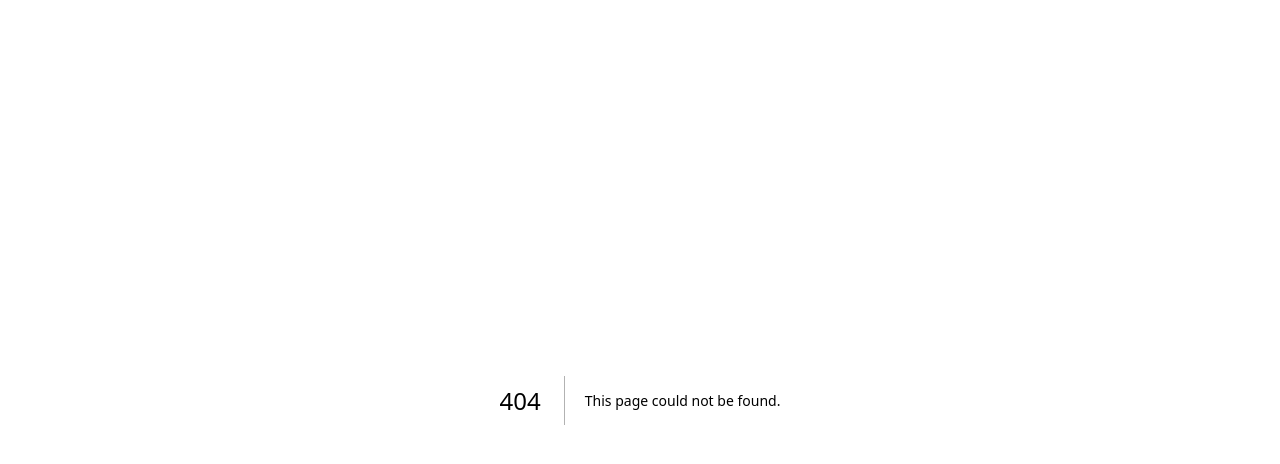
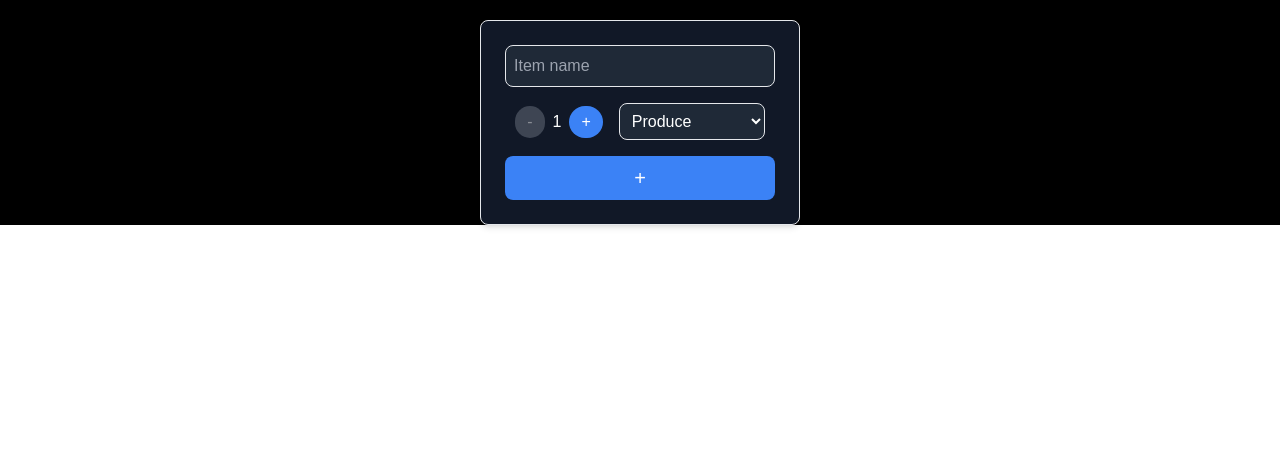
Before and after one commit to darshandahal/cprg306-assignments, a Next.js app: page /week-5 in a window 1280 px wide. Before the commit this address had no page. Shown: the top 464 px of the page. Built offline with nearby package versions, Linux system fonts and the light colour scheme.

Commit message:
week-5 assignment completed

```diff
--- a/app/page.js
+++ b/app/page.js
@@ -8,6 +8,7 @@
         <li><Link href="/week-2">Week-2</Link></li>
         <li><Link href="/week-3">Week-3</Link></li>
         <li><Link href="/week-4">Week-4</Link></li>
+        <li><Link href="/week-5">Week-5</Link></li>
       </ul>
     </main>
   )
--- /dev/null
+++ b/app/week-5/new-item.js
@@ -0,0 +1,105 @@
+
+"use client";
+
+import { useState } from 'react';
+
+export default function NewItem() {
+
+  const [name, setName] = useState("");
+  const [quantity, setQuantity] = useState(1);
+  const [category, setCategory] = useState("produce");
+
+
+  const increment = () => {
+    setQuantity((prevQuantity) => (prevQuantity < 20 ? prevQuantity + 1 : prevQuantity));
+  };
+
+  const decrement = () => {
+    setQuantity((prevQuantity) => (prevQuantity > 1 ? prevQuantity - 1 : prevQuantity));
+  };
+
+
+  const handleSubmit = (e) => {
+    e.preventDefault();
+
+
+    const item = {
+      name,
+      quantity,
+      category,
+    };
+
+
+    alert(`Name: ${name}, Quantity: ${quantity}, Category: ${category}`);
+
+
+    setName("");
+    setQuantity(1);
+    setCategory("produce");
+  };
+
+  return (
+    <div className="flex items-center justify-center bg-black pt-5">
+      <div className="flex flex-col items-center space-y-4 p-6 border rounded-lg shadow-md w-80 bg-gray-900">
+
+        <input
+          type="text"
+          value={name}
+          onChange={(e) => setName(e.target.value)}
+          placeholder="Item name"
+          required
+          className="border p-2 w-full rounded-lg bg-gray-800 text-white placeholder-gray-400"
+        />
+
+
+        <div className="flex space-x-4 items-center">
+
+          <div className="flex items-center space-x-2">
+            <button
+              onClick={decrement}
+              disabled={quantity === 1}
+              className="bg-gray-500 text-white px-3 py-1 rounded-full disabled:opacity-50"
+            >
+              -
+            </button>
+            <span className="text-white">{quantity}</span>
+            <button
+              onClick={increment}
+              disabled={quantity === 20}
+              className="bg-blue-500 text-white px-3 py-1 rounded-full disabled:opacity-50"
+            >
+              +
+            </button>
+          </div>
+
+
+          <select
+            value={category}
+            onChange={(e) => setCategory(e.target.value)}
+            className="border p-2 rounded-lg bg-gray-800 text-white"
+          >
+            <option value="produce">Produce</option>
+            <option value="dairy">Dairy</option>
+            <option value="bakery">Bakery</option>
+            <option value="meat">Meat</option>
+            <option value="frozen-foods">Frozen Foods</option>
+            <option value="canned-goods">Canned Goods</option>
+            <option value="dry-goods">Dry Goods</option>
+            <option value="beverages">Beverages</option>
+            <option value="snacks">Snacks</option>
+            <option value="household">Household</option>
+            <option value="other">Other</option>
+          </select>
+        </div>
+
+
+        <button
+          onClick={handleSubmit}
+          className="bg-blue-500 text-white w-full py-2 rounded-lg text-xl"
+        >
+          +
+        </button>
+      </div>
+    </div>
+  );
+}
--- /dev/null
+++ b/app/week-5/page.js
@@ -0,0 +1,9 @@
+import NewItem from "./new-item";
+
+export default function Page() {
+    return(
+        <div>
+            <NewItem/>
+        </div>
+    )
+}
```
